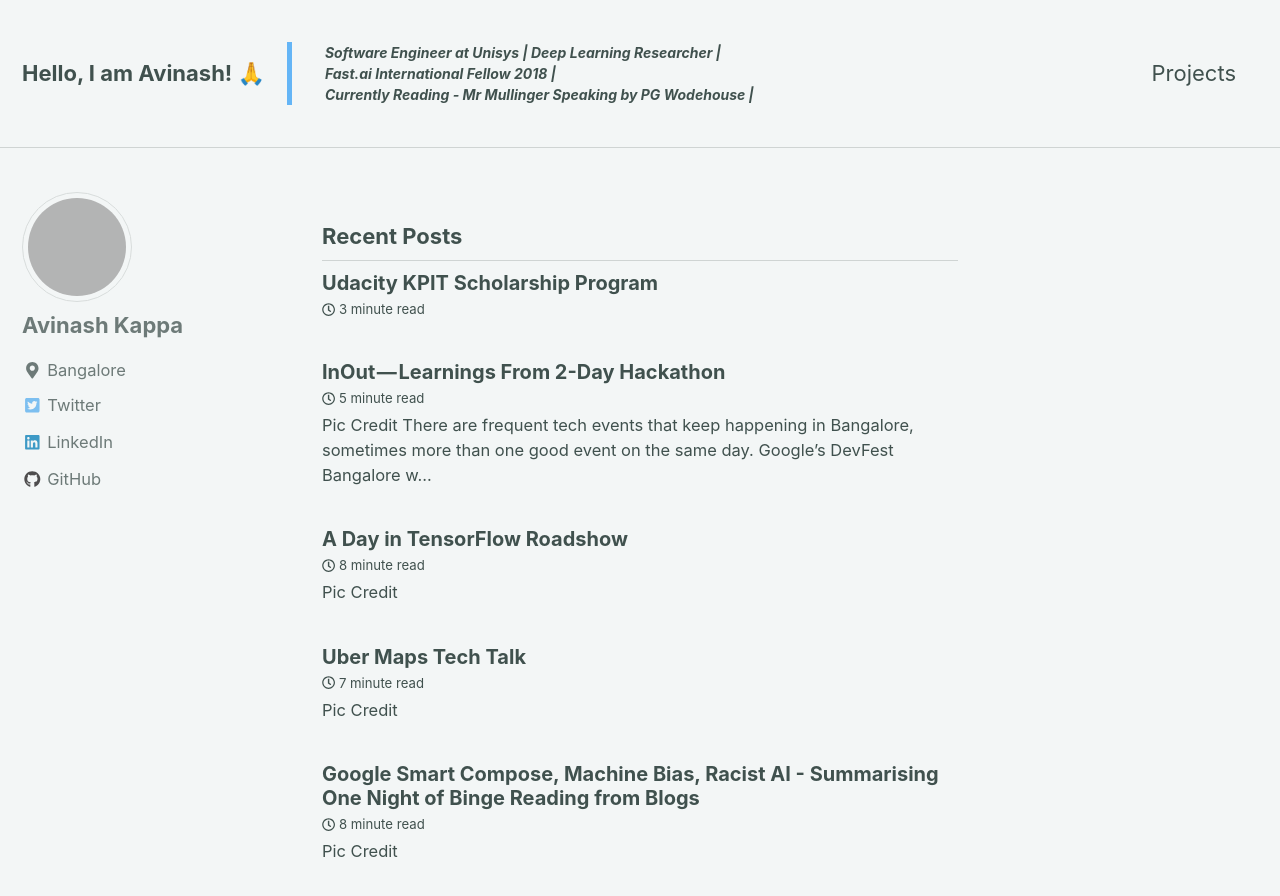
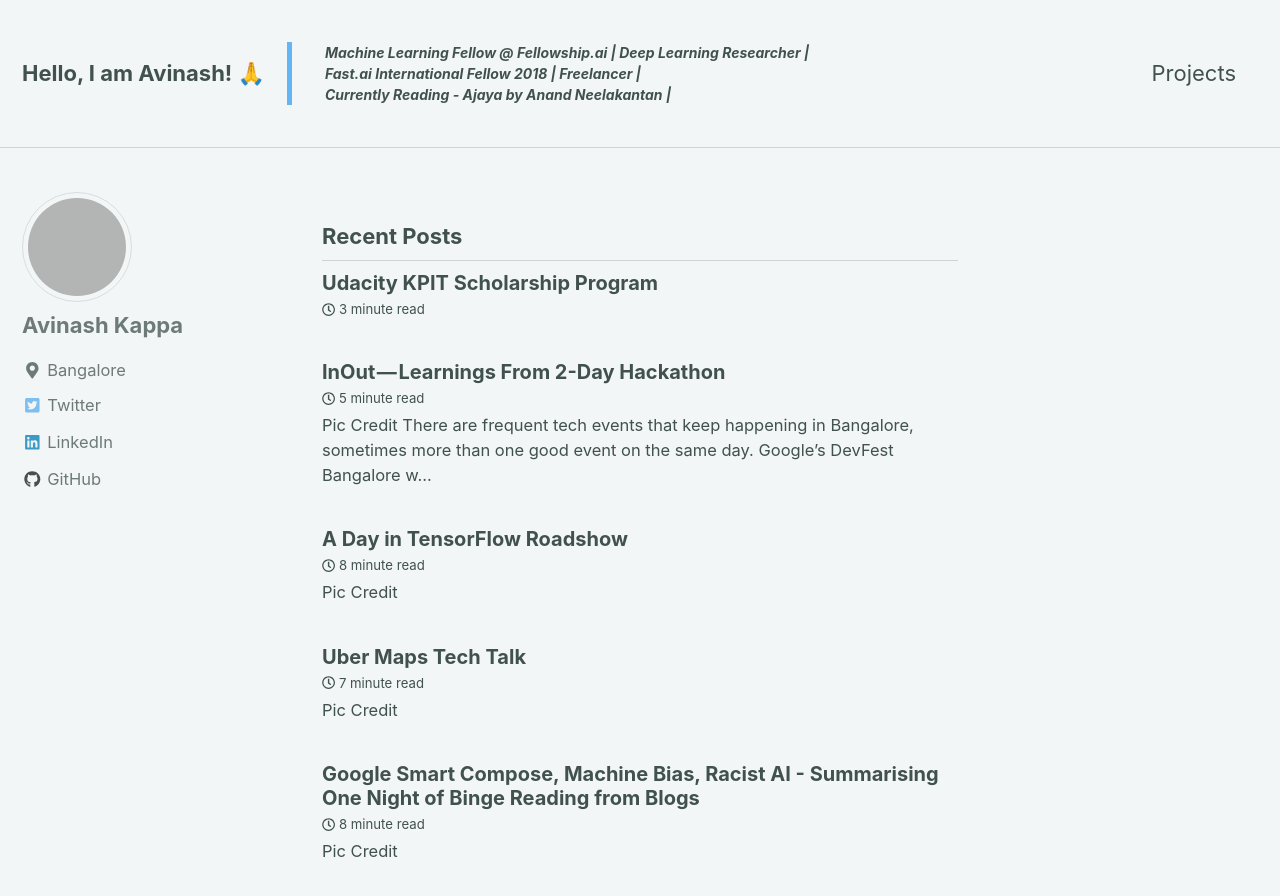
Before and after one commit to theimgclist/theimgclist.github.io, a Jekyll site: the page built from index.html, in a window 1280 px wide and 900 px high. Shown: the top 896 px of the window. Built offline with Jekyll 4.4.1, drawn with Linux system fonts in a browser that asks for light colours; nearby versions of some CDN libraries; the list of posts is cut into pages by our own code; grey boxes are pictures that could not be loaded.

Commit message:
Blog - Update header

```diff
--- a/_includes/masthead.html
+++ b/_includes/masthead.html
@@ -5,7 +5,7 @@
 
 		<a class="site-title" href="{{ '/' | absolute_url }}">Hello, I am Avinash! &#x1f64f;</a>
 		<div class="my-header">
-		<blockquote><p><b>Software Engineer at Unisys | Deep Learning Researcher | </br>Fast.ai International Fellow 2018 | </br>Currently Reading - Mr Mullinger Speaking by PG Wodehouse | </b></p></blockquote>
+		<blockquote><p><b>Machine Learning Fellow @ Fellowship.ai | Deep Learning Researcher | </br>Fast.ai International Fellow 2018 | Freelancer | </br>Currently Reading - Ajaya by Anand Neelakantan | </b></p></blockquote>
 		</div>
         <ul class="visible-links">
           {% for link in site.data.navigation.main %}
```
